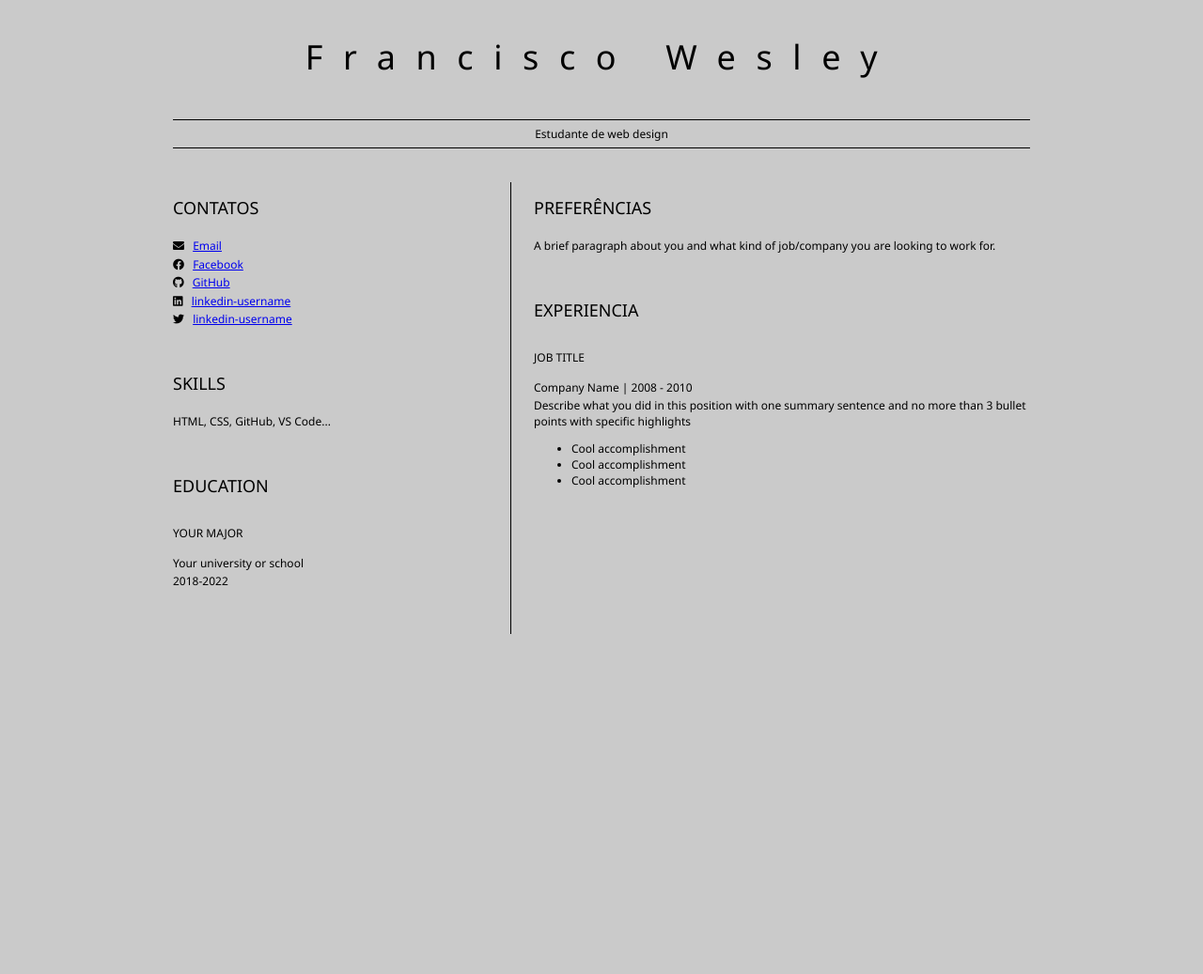
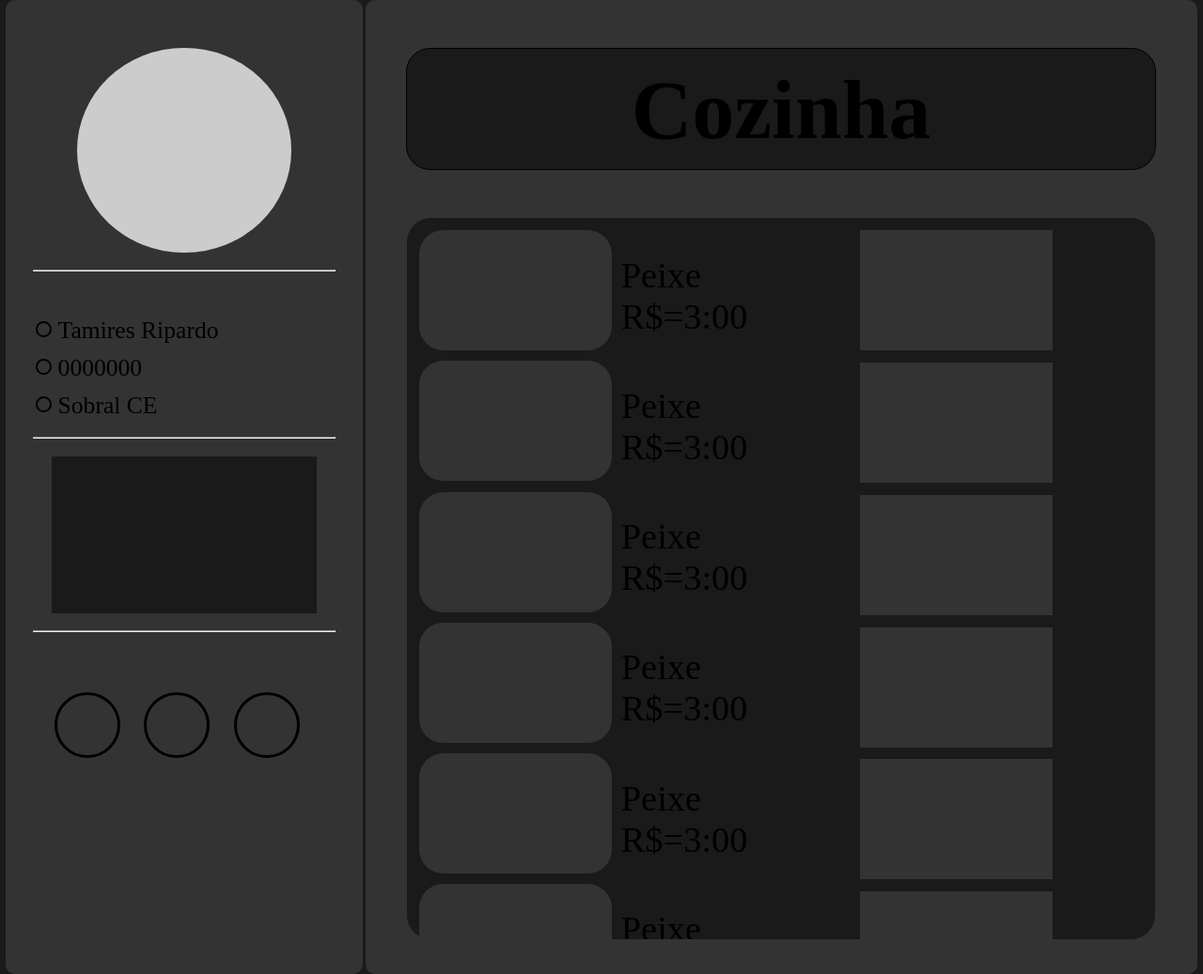
Before and after one commit to Wesleysilva123/curriculo, a plain HTML site: page index.html in a window 1280 px wide. Shown: the whole page at 94% size. Before the commit the page ends 800 px from the top, so only its background shows below. Drawn offline with Linux system fonts and the light colour scheme.

Commit message:
Add files via upload

```diff
--- a/index.html
+++ b/index.html
@@ -1,85 +1,124 @@
+<!DOCTYPE html>
 <html>
-	<head>
-		<link href="style.css" rel="stylesheet">
-		<link rel="stylesheet" href="https://cdnjs.cloudflare.com/ajax/libs/font-awesome/5.15.4/css/all.min.css">
-		<title>Your Name resume</title>
-	</head>
 
-	<body>
-		<!-- cor=lightgray -->
-		<header id="header">
-			<!-- resume header with your name and title -->
-			<h1>Francisco Wesley</h1>
-			<hr>
-			Estudante de web design
-			<hr>
-		</header>
-		<main>
-			<article id="mainLeft">
-				<section>
-					<h2>CONTATOS</h2>
-					<!-- contact info including social media -->
-                    <p>
-                        <i class="fa fa-envelope" aria-hidden="true"></i>
-                        <a href="your-email@example.com">Email</a>
-                    </p>
-					<p>
-                        <i class="fab fa-facebook" aria-hidden="true"></i>
-                        <a href="meufacebook.com">Facebook</a>
-                    </p>
-					<p>
-                        <i class="fab fa-github" aria-hidden="true"></i>
-                        <a href="github.com/gh-username">GitHub</a>
-                    </p>
-					<p>
-						<i class="fab fa-linkedin" aria-hidden="true"></i>
-						<a href="linkedin.com/linkedin-username">linkedin-username</a>
-					</p>
-					<p>
-						<i class="fab fa-twitter" aria-hidden="true"></i>
-						<a href="linkedin.com/linkedin-username">linkedin-username</a>
-					</p>
-				</section>
-				<section>
-					<h2>SKILLS</h2>
-					<!-- your skills -->
-					<p>HTML, CSS, GitHub, VS Code...</p>
-				</section>
-				<section>
-					<h2>EDUCATION</h2>
-					<!-- your education -->
-					<h3>YOUR MAJOR</h3>
-	<p>
-		Your university or school
-	</p>
-	<p>
-		2018-2022
-	</p>
-				</section>
-			</article>
-			<article id="mainRight">
-				<section>
-					<h2>PREFERÊNCIAS</h2>
-					<!-- about you -->
-					<p>A brief paragraph about you and what kind of job/company you are looking to work for.</p>
-				</section>
-				<section>
-					<h2>EXPERIENCIA</h2>
-					<!-- your work experience -->
-					<h3>JOB TITLE</h3>
-<p>
-		Company Name | 2008 - 2010
-</p>
-<p>
-		Describe what you did in this position with one summary sentence and no more than 3 bullet points with specific highlights
-</p>
-<ul>
-		<li>Cool accomplishment</li>
-		<li>Cool accomplishment</li>
-		<li>Cool accomplishment</li>
-</ul>
-				</section>
-			</article>
-		</main>
-	</body>
+<head>
+  <meta charset="UTF-8">
+  <title></title>
+ <link rel="stylesheet" href="style.css">
+</head>
+
+<body>
+  <section class="container">
+    <nav class="enav">
+      <div class="logo"></div>
+        <br>
+        <hr id="hrc">
+      <ul class="menu">
+        <li><a><div id="o"></div>Tamires Ripardo</a></li>
+        <li><a><div id="o"></div>0000000</a></li>
+        <li><a><div id="o"></div>Sobral CE</a></li>
+      </ul>
+      <br>
+      <hr id="hrc">
+      <ul id="cxnu">
+        <div class="cxn"></div>
+      </ul>
+      <br>
+      <hr id="hrc">
+      <ul class="bnav">
+        <li><a><div class="rds"></div></a></li>
+        <li><a><div class="rds"></div></a></li>
+        <li><a><div class="rds"></div></a></li>
+      </ul>
+      <br>
+    </nav>
+    <div class="cln1">
+      <div class="tp1"><h1>Cozinha</h1></div>
+      <div class="ctcl">
+        <div class="ftc1">
+          <div id="lft">
+          <div class="ft"></div>
+            <div id="dlf">
+              <ul id="dp">
+               <p>Peixe</p>
+               <p id="p">R$=3:00</p>
+              </ul>
+            </div>
+          </div>
+          <div id="lft">
+            <div class="ft"></div>
+            <div id="dlf">
+              <ul id="dp">
+                <p>Peixe</p>
+                <p id="p">R$=3:00</p>
+              </ul>
+            </div>
+          </div>
+          <div id="lft">
+            <div class="ft"></div>
+            <div id="dlf">
+              <ul id="dp">
+                <p>Peixe</p>
+                <p id="p">R$=3:00</p>
+              </ul>
+            </div>
+          </div>
+          <div id="lft">
+            <div class="ft"></div>
+            <div id="dlf">
+              <ul id="dp">
+                <p>Peixe</p>
+                <p id="p">R$=3:00</p>
+              </ul>
+            </div>
+          </div>
+          <div id="lft">
+            <div class="ft"></div>
+            <div id="dlf">
+              <ul id="dp">
+                <p>Peixe</p>
+                <p id="p">R$=3:00</p>
+              </ul>
+            </div>
+          </div>
+          <div id="lft">
+            <div class="ft"></div>
+            <div id="dlf">
+              <ul id="dp">
+                <p>Peixe</p>
+                <p id="p">R$=3:00</p>
+              </ul>
+            </div>
+          </div>
+          <div id="lft">
+            <div class="ft"></div>
+            <div id="dlf">
+              <ul id="dp">
+                <p>Peixe</p>
+                <p id="p">R$=3:00</p>
+              </ul>
+            </div>
+          </div>
+          <!--------------------------->
+
+        </div>
+        <div class="vdcl2">
+          <div class="vd"></div>
+          <div class="vd"></div>
+          <div class="vd"></div>
+          <div class="vd"></div>
+          <div class="vd"></div>
+          <div class="vd"></div>
+          <div class="vd"></div>
+
+
+
+
+
+        </div>
+      </div>
+    </div>
+  </section>
+</body>
+
 </html>
--- a/style.css
+++ b/style.css
@@ -1,58 +1,209 @@
-body {
-    font-family: 'Segoe UI', Tahoma, Geneva, Verdana, sans-serif;
-    font-size: 12px;
-    max-width: 960px;
-    margin: auto;
-    background-color: rgb(202, 202, 202);
-}
-h1 {
-    font-size: 3em;
-    letter-spacing: .6em;
-    padding-top: 1em;
-    padding-bottom: 1em;
+*{
+  padding: 0;
+  margin: 0;
+  box-shadow: border-box;
 }
 
-h2 {
-    font-size: 1.5em;
-    padding-bottom: 1em;
+body {
+  max-width: 100%;
+  height: 100vh;
+  background-color: #1a1a1a;
 }
 
-h3 {
-    font-size: 1em;
-    padding-bottom: 1em;
-}
-main {
-    display: grid;
-    grid-template-columns: 40% 60%;
-    margin-top: 3em;
-}
 header {
-    text-align: center;
-    margin: auto 2em;
+  min-width: 95%;
+  height: 70px;
+  background-color: #101010;
+  box-shadow: 0px 5px 20px #000;
+  padding: 10px;
+  display: flex;
+  align-items: center;
+  justify-content: space-between;
 }
 
-section {
-    margin: auto 1em 4em 2em;
+#hrc {
+  margin: 0 auto;
+  width: 25vw;
 }
 
-i {
-    margin-right: .5em;
+#o {
+  width: 1vw;
+  height: 1vw;
+  border-radius: 50%;
+  border-style: solid;
+  border-width: 0.2vw;
+  border-color: black;
+  float: left;
+  margin: 0.4vw 0.5vw;
 }
 
-p {
-    margin: .2em auto
+.menu {
+  list-style: none;
+  font-size: 2vw;
+  padding: 3vw 0px 0px 2vw;
+}
+.menu li a {
+  display: block;
+  padding-top: 10px
 }
 
-hr {
-    border: none;
-    background-color: rgb(0, 0, 0);
-    height: 1px;
+@media (max-width:400px){
+.menu {
+  list-style: none;
+  display: flex;
+}
+}
+@media (max-width:400px)
+.menu li a {
+  color: #ccc;
+  display: block;
+  padding-left: 10px;
 }
 
-h1, h2, h3 {
-    font-weight: 100;
-    margin-bottom: 0;
+.logo {
+  width: 60%;
+  height: 17vw;
+  border-radius: 50%;
+  background-color: #ccc;
+  margin: 0 auto;
 }
-#mainLeft {
-    border-right: 1px solid rgb(0, 0, 0);
+
+#cxnu {
+  padding: 1.5vw 0vw 0vw;
 }
+
+.cxn {
+  background-color: #1a1a1a;
+  width: 22vw;
+  height: 13vw;
+  margin: 0 auto;
+}
+
+.container {
+  max-width: 99%;
+  margin: 0 auto;
+  padding: 0px 20px 0 px 20px;
+  display: flex;
+  grid-gap: 3px;
+  justify-content: center;
+  grid-template-areas:
+  "enav cln1"
+}
+
+.enav {
+  width: 30%;
+  min-height: 0 auto;
+  background-color: #333;
+  border-radius: 10px;
+  grid-area: sidnav;
+  grid-row: sidnav;
+  padding: 4vw 0vw 0vw;
+  grid-area: "enav";
+  grid-row: enav;
+}
+
+.cln1 {
+  width: 70%;
+  height: 81vw;
+  background-color: #333;
+  border-radius: 10px
+  padding: 4vw 0vw 0vw;
+  border-radius: 10px;
+  grid-area: "cln1";
+}
+
+.bnav  {
+  width: 100%;
+  height: 0 auto;
+  padding: 5vw 0vw 0vw 2vw;
+  display: flex;
+  list-style: none;
+}
+
+.bnav li a {
+  display: block;
+  padding-left: 2vw;
+}
+
+.rds {
+  width: 5vw;
+  height: 5vw;
+  border-color: black;
+  border-style: solid;
+  border-width: 0.3vw;
+  border-radius: 50%;
+  display: block;
+}
+
+.tp1 {
+  background-color: #1a1a1a;
+  width: 90%;
+  height: 10vw;
+  margin: 4vw auto;
+  border: 1.5px solid black;
+  border-radius: 2vw;
+  text-align: center;
+}
+.tp1 h1 {
+  padding-top: 1vw;
+  font-size: 7vw;
+}
+
+.ctcl {
+  background-color: #1a1a1a;
+  width: 90%;
+  height: 60vw;
+  margin: 0 auto;
+  border-radius: 2vw;
+  display: grid;
+  grid-template-areas:
+  "ftc1 vdcl2"
+  ;
+  overflow-y: scroll;
+  scroll-snap-type: y stop;
+}
+
+.ftc1 {
+  padding: 1vw;
+}
+.ftc1 div {
+  margin: 0vw;
+}
+
+#lft {
+  display: flex
+}
+
+#dlf {
+  font-size: 3vw;
+  margin: 2vw -0.2vw;
+}
+#dp #p {
+  margin-top: 2vw;
+  margin: 0vw 0vw 0vw 1vw;
+}
+
+#dp p {
+  margin: 0vw 0vw 0vw 1vw;
+}
+
+
+.ft {
+  width: 16vw;
+  height: 10vw;
+  background-color: #333;
+  border-radius: 2vw;
+  font-size: 1vw;
+}
+
+.vdcl2 {
+  padding: vw;
+
+}
+
+.vd {
+  width: 16vw;
+  height: 10vw;
+  background-color: #333;
+  margin-top: 1vw;
+}
```
